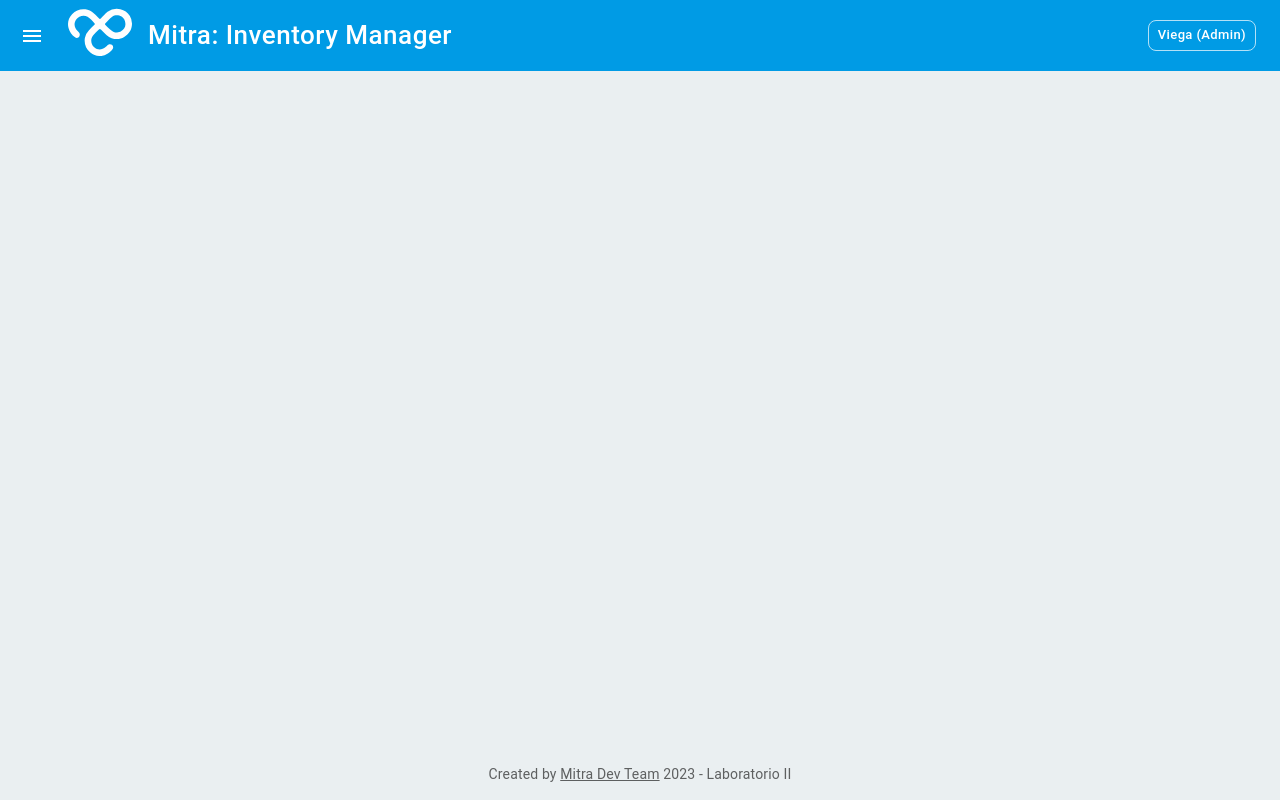
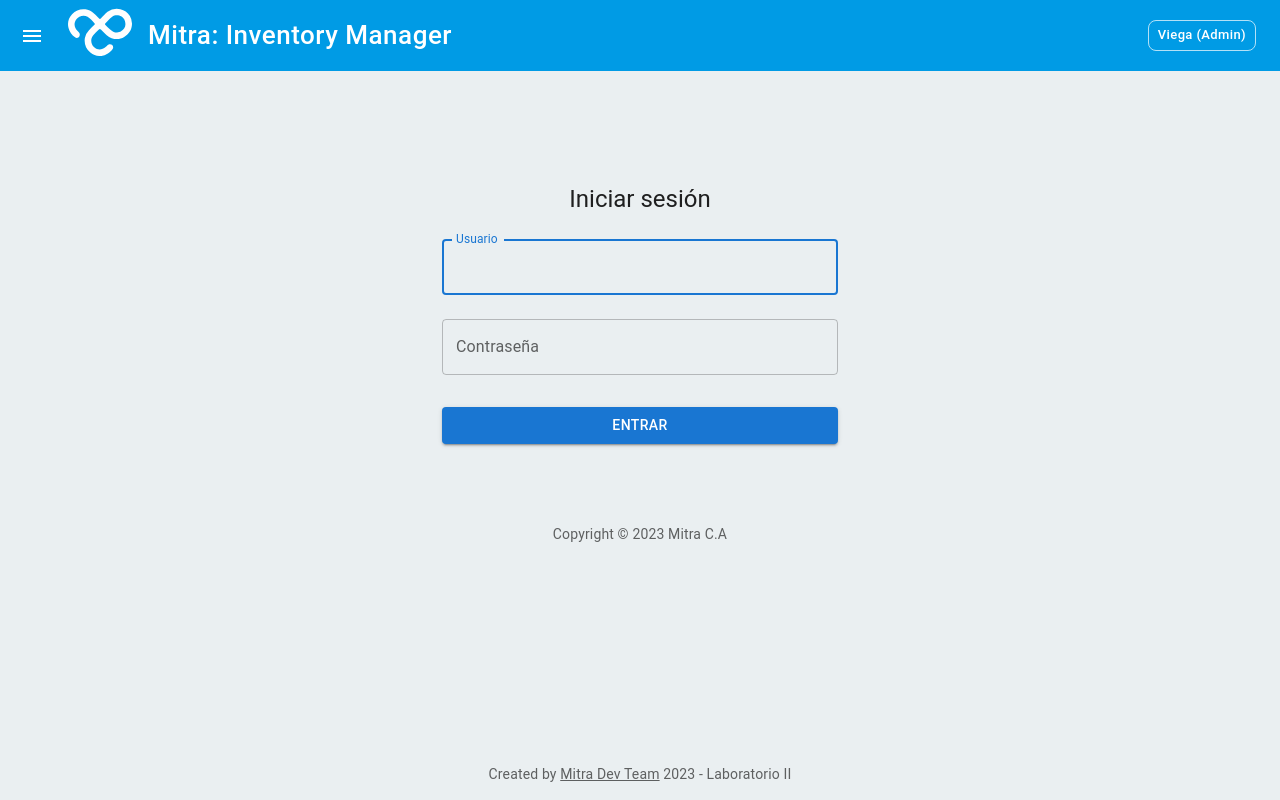
Before and after one commit to Warloy/pharmacy-3rd-impact-front, a React (Create React App) app in the folder aponia-app/: page /login in a window 1280 px wide. Built offline with nearby package versions, Linux system fonts and the light colour scheme.

Commit message:
add: login + merge with Jesus branch

```diff
--- a/aponia-app/package.json
+++ b/aponia-app/package.json
@@ -13,7 +13,7 @@
     "react": "^18.2.0",
     "react-dom": "^18.2.0",
     "react-router-dom": "^6.8.0",
-    "react-scripts": "5.0.1",
+    "react-scripts": "^5.0.1",
     "web-vitals": "^2.1.0"
   },
   "scripts": {
--- a/aponia-app/src/App.js
+++ b/aponia-app/src/App.js
@@ -15,6 +15,7 @@
 import CatalogCRUD from './pages/CatalogCRUD';
 import OfficeCRUD from './pages/OfficeCRUD';
 import InventoryCRUD from './pages/InventoryCRUD';
+import Login from './pages/Login';
 
 function App() {
   const [mobileOpen, setMobileOpen] = React.useState(false);
@@ -46,6 +47,8 @@
             <Routes>
                 {/* Landing*/}
                 <Route exact path='/' element={<div/>}/>
+                {/* Login */}
+                <Route exact path='/login' element = {<Login/>}/>
                 {/* Admin/Cruds*/}
                 <Route path='/admin/catalog' element={<CatalogCRUD/>}/>
                 <Route path='/admin/user' element={<UserCRUD/>}/>
--- /dev/null
+++ b/aponia-app/src/pages/Login.js
@@ -0,0 +1,85 @@
+import React from 'react';
+import Avatar from '@mui/material/Avatar';
+import Button from '@mui/material/Button';
+import SvgIcon from '@mui/material/SvgIcon';
+import CssBaseline from '@mui/material/CssBaseline';
+import TextField from '@mui/material/TextField';
+import Box from '@mui/material/Box';
+import LockOutlinedIcon from '@mui/icons-material/LockOutlined';
+import Typography from '@mui/material/Typography';
+import Container from '@mui/material/Container';
+import { createTheme, ThemeProvider } from '@mui/material/styles';
+//import {ReactComponent as MitraLockup} from './icons/mitra-lockup.svg';
+
+function Copyright(props) {
+	return (
+		<Typography variant="body2" color="text.secondary" align="center" {...props}>
+			{'Copyright © '}
+			{new Date().getFullYear()}
+			{' Mitra C.A'}
+		</Typography>
+	);
+}
+
+const theme = createTheme();
+
+export default function Login() {
+	const handleSubmit = (event) => {
+		event.preventDefault();
+		const data = new FormData(event.currentTarget);
+		console.log({
+			username: data.get('username'),
+			password: data.get('password'),
+		});
+	};
+
+	return (
+		<ThemeProvider theme={theme}>
+			<Container component="main" maxWidth="xs">
+				<CssBaseline />
+				<Box
+					sx={{
+						marginTop: 8,
+						display: 'flex',
+						flexDirection: 'column',
+						alignItems: 'center',
+					}}
+				>
+					{/* <SvgIcon component={MitraLockup} viewBox="0 0 564.03 191.07" sx={{ width: '100%', height: '100%' }}/> */}
+					<Typography component="h1" variant="h5">
+						Iniciar sesión
+					</Typography>
+					<Box component="form" onSubmit={handleSubmit} noValidate sx={{ mt: 1 }}>
+						<TextField
+							margin="normal"
+							fullWidth
+							id="username"
+							label="Usuario"
+							name="username"
+							autoComplete="off"
+							autoFocus
+						/>
+						<TextField
+							margin="normal"
+							fullWidth
+							name="password"
+							label="Contraseña"
+							type="password"
+							id="password"
+							autoComplete="off"
+						/>
+						<Button
+							type="submit"
+							fullWidth
+							variant="contained"
+							sx={{ mt: 3, mb: 2 }}
+						>
+							Entrar
+						</Button>
+					</Box>
+				</Box>
+				<Copyright sx={{ mt: 8, mb: 4 }} />
+			</Container>
+		</ThemeProvider>
+	);
+}
```
Also changed, not shown: 2 other files (tests, documents, lock files or other folders).
